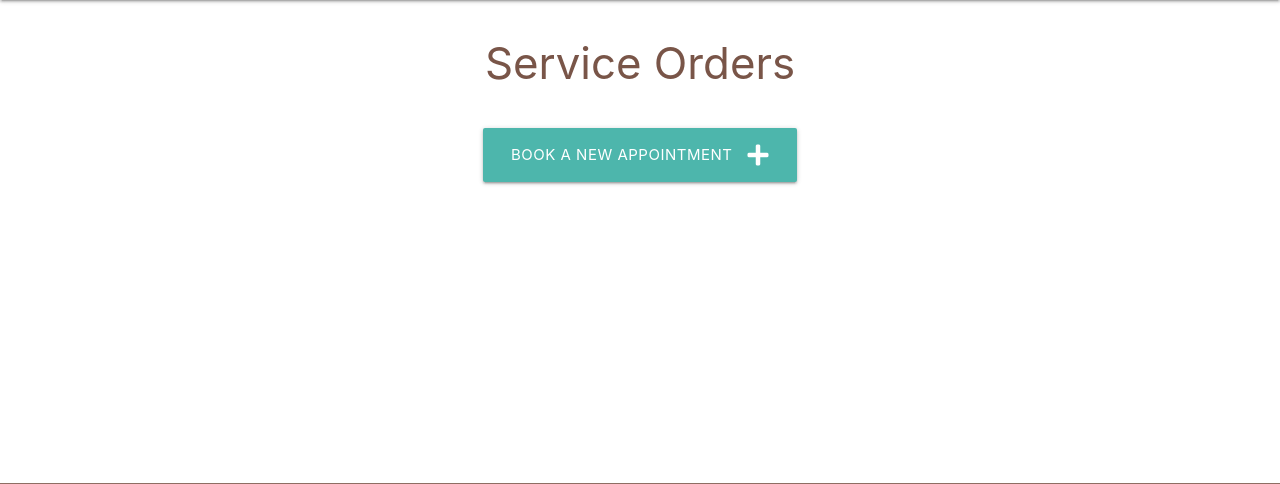
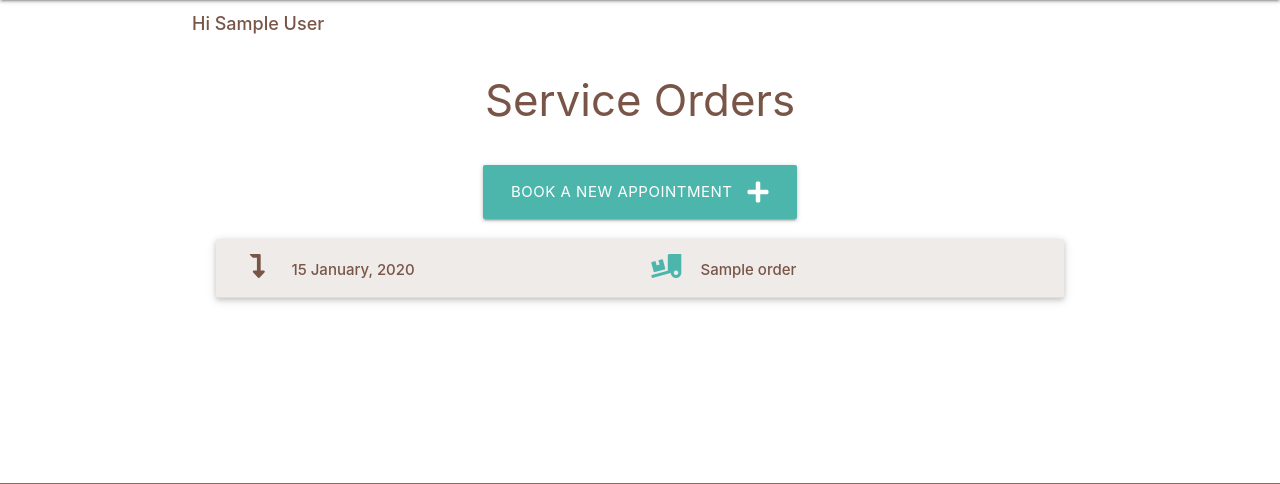
Before and after one commit to BENNI-GITHUB/project-03-Benni-Auto, a Flask app: page /orders in a window 1280 px wide. Shown: the part 64-548 px from the top of the page. Run offline with Flask 2, Linux system fonts and the light colour scheme; the visitor is signed in with stand-in values (Sample User, id 1); tables that the repository leaves empty hold one stand-in row (values such as "Sample post").

Commit message:
recreate db and modify all the files, due to start in new workspace (gitpod hours over)@

```diff
--- a/benniauto/models.py
+++ b/benniauto/models.py
@@ -22,7 +22,7 @@ class Service(db.Model):
     service_name = db.Column(db.String(25), unique=True, nullable=False)
     image_url = db.Column(db.String(1000), default='no-image.jpg')
     service_description = db.Column(db.Text, nullable=True)
-    # orders = db.relationship("Order", backref="service", cascade="all, delete", lazy=True)
+    orders = db.relationship("Order", backref="service", cascade="all, delete", lazy=True)
 
     def __repr__(self):
         # __repr__ to represent itself in the form of a string
@@ -44,7 +44,7 @@ class Order(db.Model):
     user_address = db.Column(db.String(80), nullable=False)
     user_phone = db.Column(db.String(12), nullable=False)
     service_id = db.Column(db.Integer, db.ForeignKey("service.id", ondelete="CASCADE"), nullable=False)
-    user_id = db.Column(db.Integer, db.ForeignKey("user.id"), nullable=True)
+    user_id = db.Column(db.Integer, db.ForeignKey("user.id"), nullable=False)
 
     def __repr__(self):
         # __repr__ to represent itself in the form of a string
--- a/benniauto/routes.py
+++ b/benniauto/routes.py
@@ -26,19 +26,19 @@ def register():
         # Check non-reiterativity of email
         user_email = User.query.filter_by(email=email).first()
         if user_email:
-            flash('User with this email is already registered', 'register')
+            flash('Error! User with this email is already registered', 'register')
             return render_template('register.html')
 
         # Check non-reiterativity of username
         user_username = User.query.filter_by(username=username).first()
         if user_username:
-            flash('Username already in use. Please Choose another one', 'register')
+            flash('Error! Username already in use. Please Choose another one', 'register')
             return render_template('register.html')
 
         # Check Passwords similarity
         if password != password_confirmation:
             print("passwords are not same")
-            flash('Passwords are not same. Please try again', 'register')
+            flash('Error! Passwords are not same. Please try again', 'register')
             return render_template('register.html')
 
 
@@ -75,6 +75,7 @@ def login():
             # login Successful
             if user_password == password_requested:
                 session['user_login'] = True
+                session['user_fname'] = user.first_name
                 session['user_id'] = user.id
                 session['username'] = username
                 print("login-session")
@@ -83,7 +84,7 @@ def login():
             # login Unsuccessful
                 flash('Password is not correct. Please try again.' , 'login')
         else:
-            flash('Username is not found. Please try again.' , 'login')
+            flash('Error! Username is not found. Please try again.' , 'login')
 
     return render_template("login.html" , active=active, users=users)
 
@@ -156,7 +157,7 @@ def add_order():
             user_address = request.form.get("user_address"),
             user_phone = request.form.get("user_phone"),
             service_id = request.form.get("service_id"),
-            user_id = request.form.get("user_id")
+            user_id = int(request.form.get("user_id"))
         )
         db.session.add(order)
         db.session.commit()
--- a/benniauto/static/css/style.css
+++ b/benniauto/static/css/style.css
@@ -165,6 +165,12 @@ input:checked #address {
   text-align: left;
 }
 
+.user-text {
+  margin-top: 10px;
+  display: block;
+  font-size: 18px;
+}
+
 .active {
   font-weight: bolder;
   color: #4db6ac;
--- a/benniauto/static/js/script.js
+++ b/benniauto/static/js/script.js
@@ -19,4 +19,8 @@ document.addEventListener('DOMContentLoaded', function () {
     let selects = document.querySelectorAll("select");
     M.FormSelect.init(selects);
 
+    // collapsible initializataion
+    let collapsibles = document.querySelectorAll(".collapsible");
+    M.Collapsible.init(collapsibles);
+
 });
--- a/benniauto/templates/add_order.html
+++ b/benniauto/templates/add_order.html
@@ -8,15 +8,15 @@
 
 
         <!-- User id -->
-        <!-- <div class="row">
+        <div class="row">
             <div class="input-field col s12">
                 <i class="fas fa-user prefix teal-text text-lighten-2"></i>
                 <select id="user_id" name="user_id" class="validate brown-text" required>
-                    <option value="{{ user.id }}" selected>{{ user.username }}</option>
+                    <option value="{{ session['user_id'] }}" selected>{{ session['username'] }}</option>
                 </select>
                 <label for="user_id">Username</label>
             </div>
-        </div> -->
+        </div>
 
         <!-- Service id -->
         <div class="row">
--- a/benniauto/templates/base.html
+++ b/benniauto/templates/base.html
@@ -53,6 +53,10 @@
 
 
   <main class="container">
+
+    {% if session['user_login'] == True %}
+    <strong class="brown-text user-text">Hi {{ session['user_fname'] }}</strong>
+    {% endif %}
     {% block content %}
     {% endblock %}
   </main>
--- a/benniauto/templates/login.html
+++ b/benniauto/templates/login.html
@@ -7,7 +7,6 @@
   {% if messages %}
   <div class="row">
     <div class="flash-box col m4 offset-m4 s10 offset-s1 brown-text teal lighten-4">
-      <h5 class="center-align">Error!</h5>
       <ul>
         {% for message in messages %}
         <li class="center-align">{{ message }}</li>
--- a/benniauto/templates/orders.html
+++ b/benniauto/templates/orders.html
@@ -10,4 +10,33 @@
     </div>
 </div>
 
+<ul class="collapsible popout">
+    {% for order in orders|sort(attribute="request_date") %}
+    <li>
+        <div class="row collapsible-header brown-text brown lighten-5">
+            <div class="col m6 s12">
+                <i class="fas fa-level-down-alt"></i>
+                <strong>{{ order.request_date.strftime("%d %B, %Y") }}</strong>
+            </div>
+            <div class="col m6 s12">
+                {% if order.need_recovery == True %}
+                <i class="fas fa-truck-loading teal-text text-lighten-2"></i>
+                {% endif %}
+                <strong>{{ order.order_title }}</strong>
+            </div>
+
+        </div>
+        <div class="collapsible-body">
+            <strong>{{ order.service }}</strong>
+            <p>{{ order.order_description }}</p>
+        </div>
+    </li>
+    {% endfor %}
+</ul>
+
+
+
+
+
+
 {% endblock %}
```
Also changed, not shown: benniauto/templates/home.html (+14 -7 lines).
